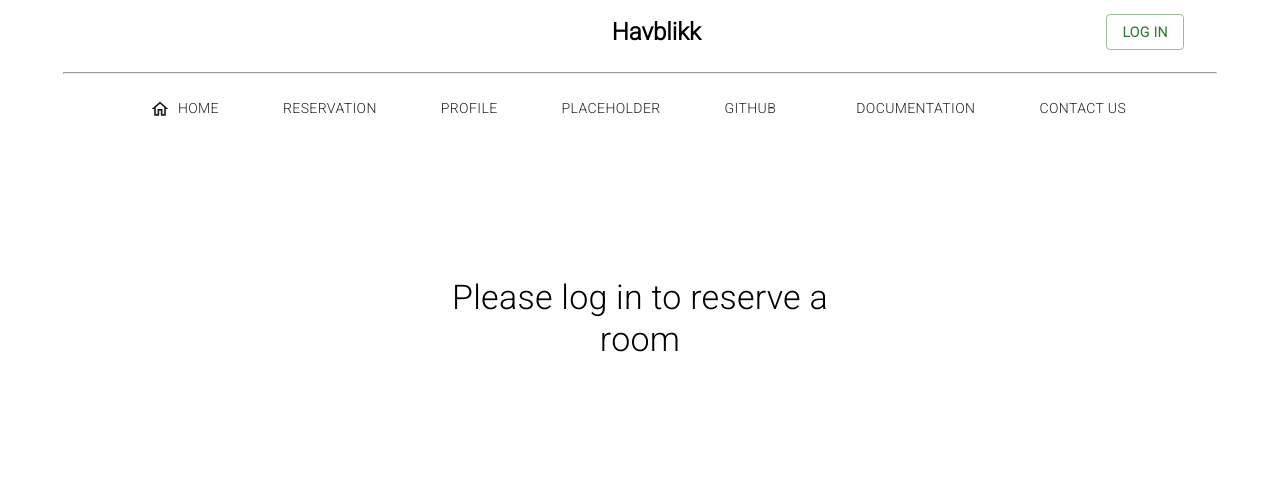
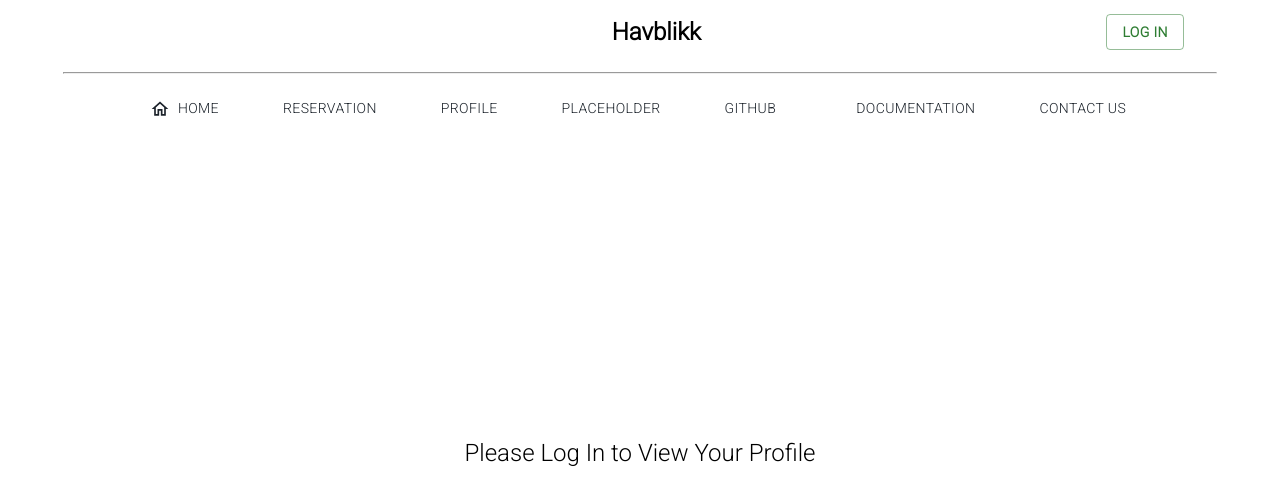
Before and after one commit to sundehakon/Hotell-React, a React (Create React App) app: page /reservation in a window 1280 px wide. Shown: the top 504 px of the page. Built offline with nearby package versions, Linux system fonts and the light colour scheme; no server answers.

Commit message:
Fix styling of no user no reservation label

```diff
--- a/src/components/room.js
+++ b/src/components/room.js
@@ -99,11 +99,11 @@ const ReservationForm = () => {
     );
 } else {
     return (
-        <Container maxWidth="xs" sx={{ textAlign: 'center' }}>
-            <Typography variant="h4" gutterBottom>
-                Please log in to reserve a room
+        <Box sx={{ textAlign: 'center', marginTop: 20 }}>
+            <Typography variant='h5'>
+                Please Log In to View Your Profile
             </Typography>
-        </Container>
+        </Box>
     );
 }
 };
```
